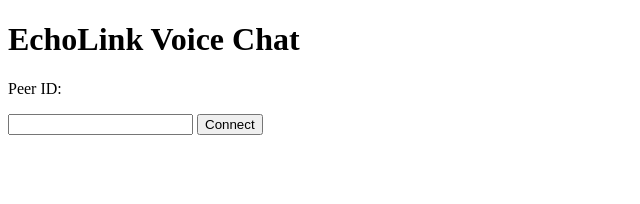
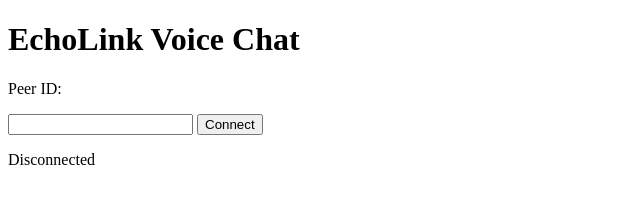
Before and after one commit to SanjanaNomula/EchoLink, a plain HTML site: page index.html in a window 1280 px wide. Shown: the whole page, without its empty margins (0-640 px from the left). Drawn offline with Linux system fonts and the light colour scheme.

Commit message:
Update index.html

```diff
--- a/index.html
+++ b/index.html
@@ -18,6 +18,8 @@
         Connect
     </button>
 
+    <p id="status">Disconnected</p>
+
     <script src="client.js"></script>
 
 </body>
```
